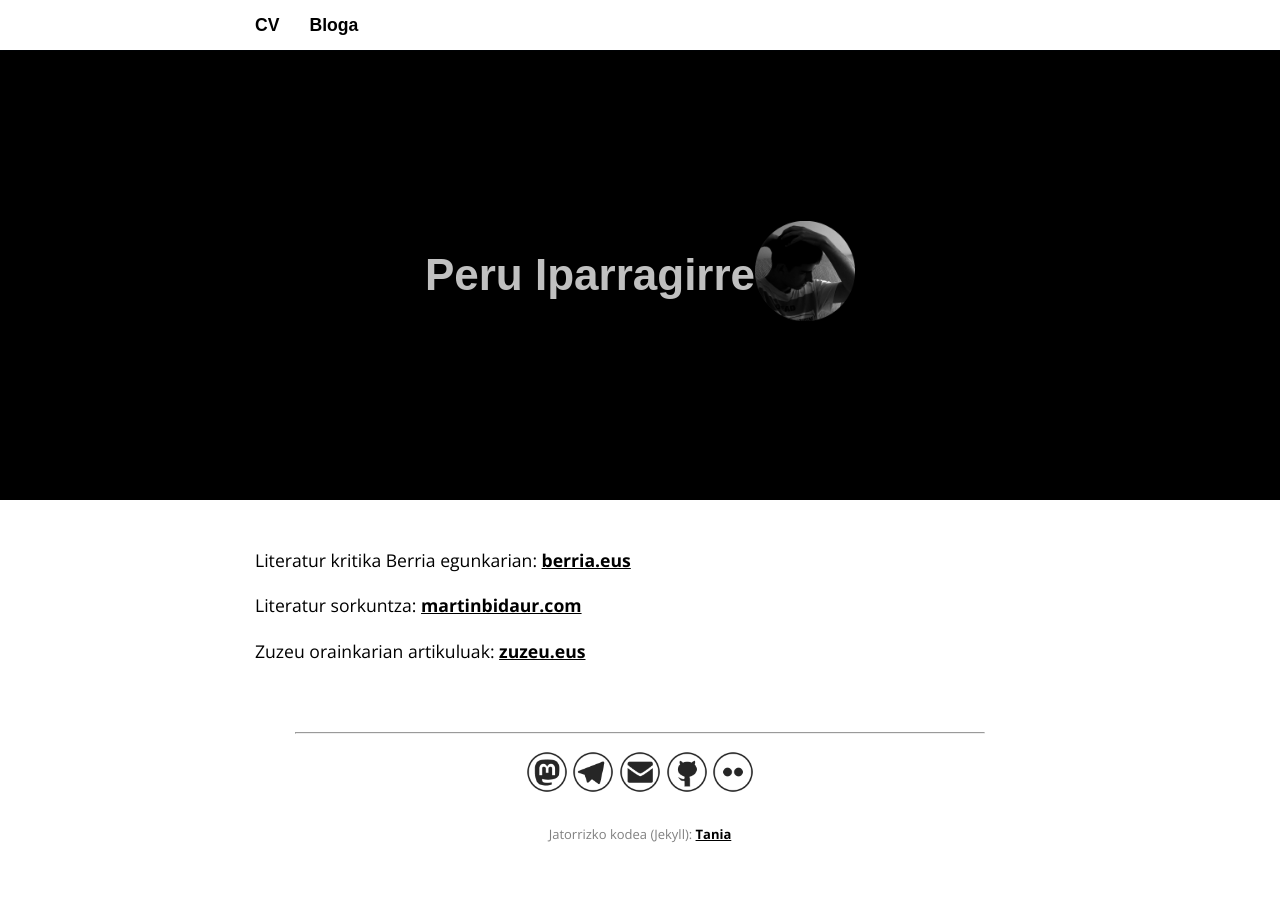
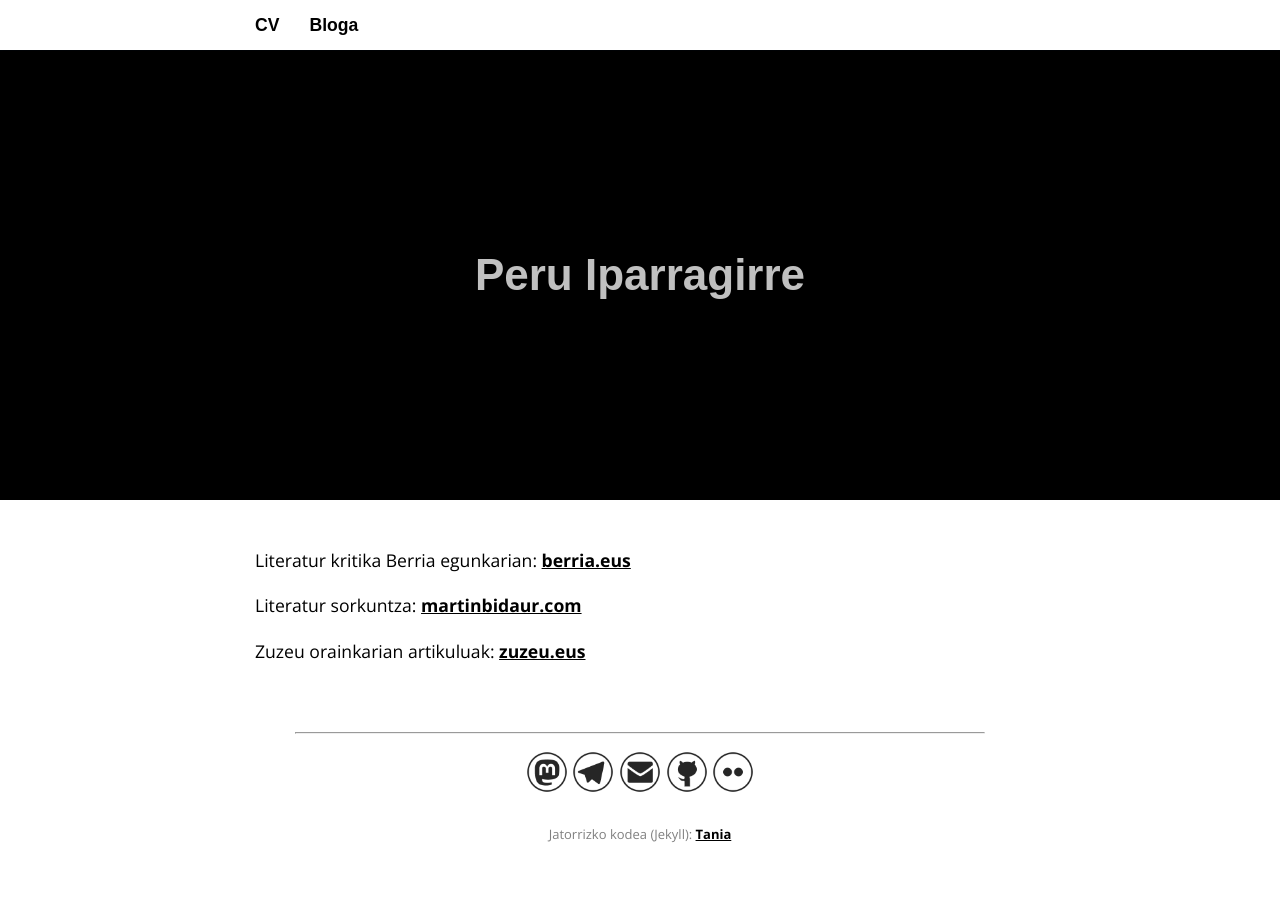
Before and after one commit to nomadagaldua/nomadagaldua.github.io, a Jekyll site: the page built from index.html, in a window 1280 px wide. Built offline with Jekyll 4.4.1, drawn with Linux system fonts in a browser that asks for light colours; some web fonts are replaced.

Commit message:
Update header.html

```diff
--- a/_includes/header.html
+++ b/_includes/header.html
@@ -14,6 +14,5 @@
 </aside>
 
 <header>
-	<h1><a href="https://nomadagaldua.github.io/">{{ site.title }}</a></h1><br>
-	<p><img src="/img/pi.png" style="width:100px;height:100px;"></p>
+	<h1><a href="https://nomadagaldua.github.io/">{{ site.title }}</a></h1>
 </header>
```
